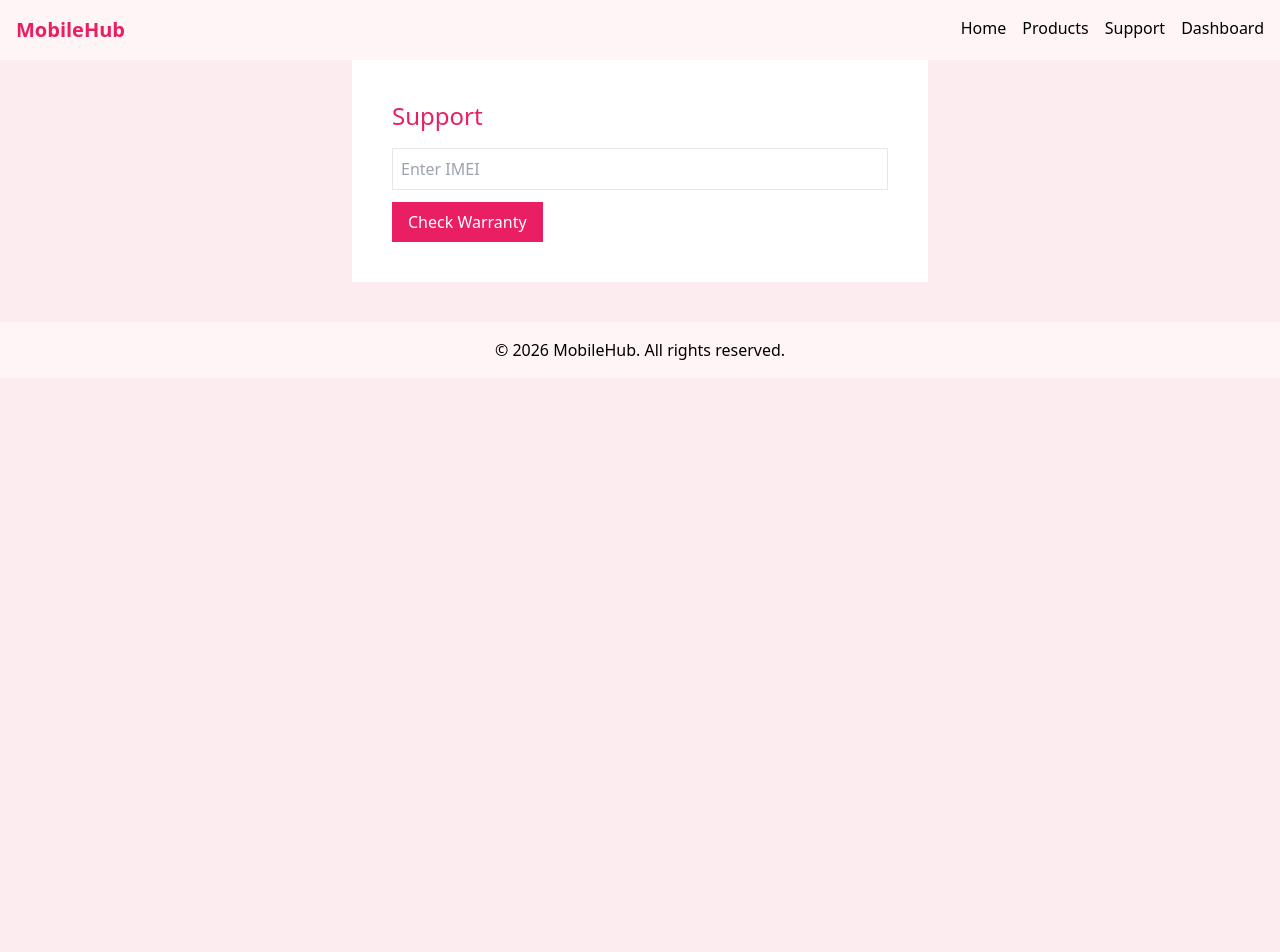
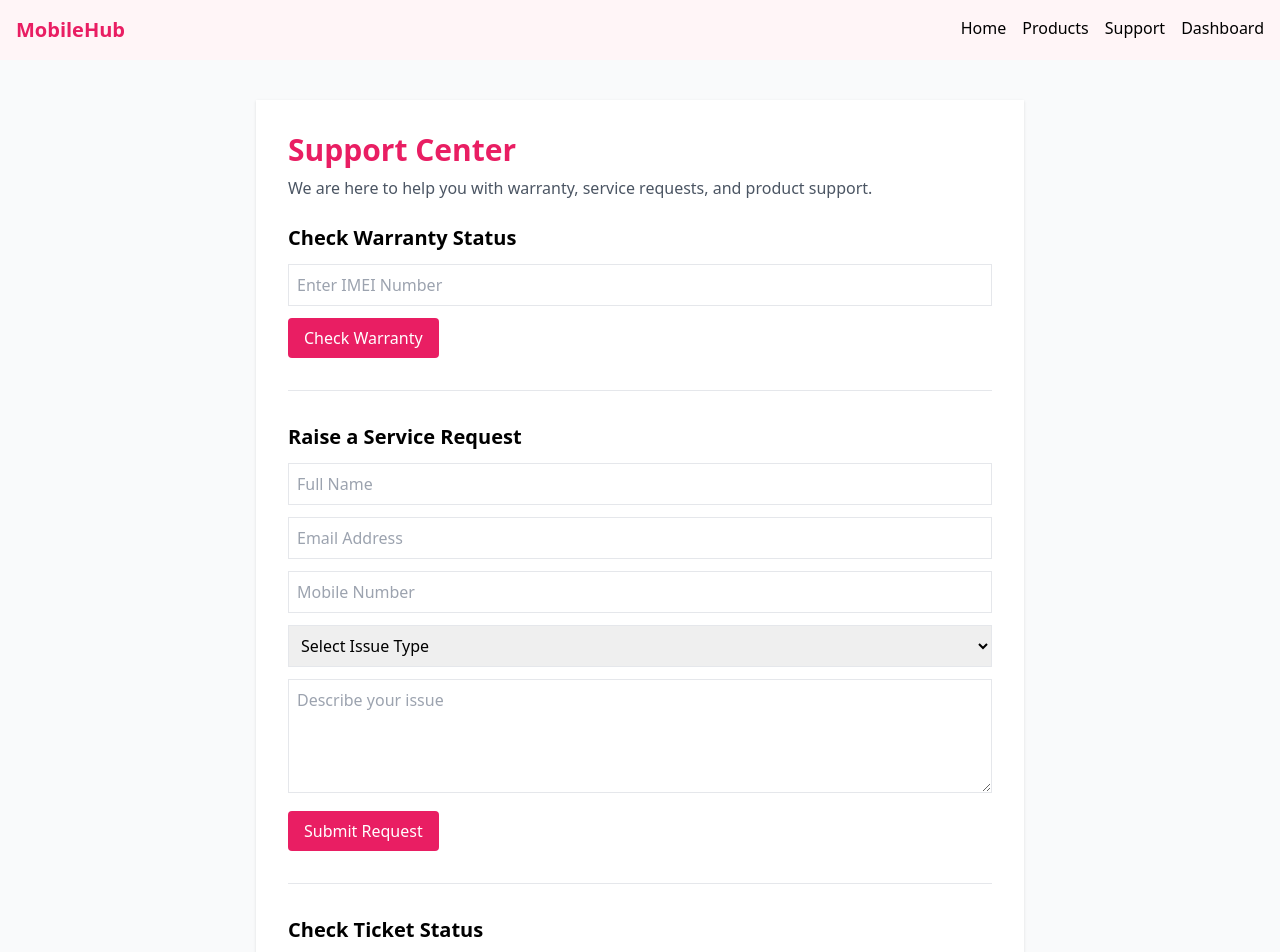
Before and after one commit to Vikas0112/mobile-web-main, a React (Vite) app: page /support in a window 1280 px wide. Shown: the top 952 px of the page. Before the commit the page ends 800 px from the top, so only its background shows below. Built offline with nearby package versions, Linux system fonts and the light colour scheme.

Commit message:
Update Support.jsx

```diff
--- a/src/pages/Support.jsx
+++ b/src/pages/Support.jsx
@@ -1,11 +1,156 @@
-const Support = () => (
-  <div className="p-10 bg-white max-w-xl mx-auto">
-    <h2 className="text-2xl text-pinkPrimary mb-4">Support</h2>
-    <input className="border p-2 w-full mb-3" placeholder="Enter IMEI" />
-    <button className="bg-pinkPrimary text-white px-4 py-2">
-      Check Warranty
-    </button>
-  </div>
-);
+const Support = () => {
+  return (
+    <div className="p-10 bg-gray-50 min-h-screen">
+
+      {/* Header */}
+      <div className="max-w-3xl mx-auto bg-white p-8 shadow">
+        <h2 className="text-3xl font-semibold text-pinkPrimary mb-2">
+          Support Center
+        </h2>
+        <p className="text-gray-600 mb-6">
+          We are here to help you with warranty, service requests, and product support.
+        </p>
+
+        {/* Warranty Check */}
+        <div className="mb-8">
+          <h3 className="text-xl font-semibold mb-3">Check Warranty Status</h3>
+          <input
+            className="border p-2 w-full mb-3"
+            placeholder="Enter IMEI Number"
+          />
+          <button className="bg-pinkPrimary text-white px-4 py-2 rounded">
+            Check Warranty
+          </button>
+        </div>
+
+        {/* Divider */}
+        <hr className="my-8" />
+
+        {/* Service Request */}
+        <div className="mb-8">
+          <h3 className="text-xl font-semibold mb-3">Raise a Service Request</h3>
+
+          <input
+            className="border p-2 w-full mb-3"
+            placeholder="Full Name"
+          />
+
+          <input
+            className="border p-2 w-full mb-3"
+            placeholder="Email Address"
+          />
+
+          <input
+            className="border p-2 w-full mb-3"
+            placeholder="Mobile Number"
+          />
+
+          <select className="border p-2 w-full mb-3">
+            <option>Select Issue Type</option>
+            <option>Screen Damage</option>
+            <option>Battery Issue</option>
+            <option>Network Problem</option>
+            <option>Software Issue</option>
+            <option>Other</option>
+          </select>
+
+          <textarea
+            className="border p-2 w-full mb-3"
+            rows="4"
+            placeholder="Describe your issue"
+          />
+
+          <button className="bg-pinkPrimary text-white px-4 py-2 rounded">
+            Submit Request
+          </button>
+        </div>
+
+        <hr className="my-8" />
+
+        {/* Ticket Status */}
+        <div className="mb-8">
+          <h3 className="text-xl font-semibold mb-3">Check Ticket Status</h3>
+
+          <input
+            className="border p-2 w-full mb-3"
+            placeholder="Enter Ticket ID"
+          />
+
+          <button className="bg-pinkPrimary text-white px-4 py-2 rounded">
+            Check Status
+          </button>
+        </div>
+
+        <hr className="my-8" />
+
+        {/* FAQs */}
+        <div className="mb-8">
+          <h3 className="text-xl font-semibold mb-4">Frequently Asked Questions</h3>
+
+          <div className="mb-4">
+            <p className="font-medium">How do I find my IMEI number?</p>
+            <p className="text-gray-600">
+              Dial *#06# on your phone or check the device box or settings.
+            </p>
+          </div>
+
+          <div className="mb-4">
+            <p className="font-medium">What is covered under warranty?</p>
+            <p className="text-gray-600">
+              Manufacturing defects and hardware issues are covered as per warranty policy.
+            </p>
+          </div>
+
+          <div className="mb-4">
+            <p className="font-medium">How long does service take?</p>
+            <p className="text-gray-600">
+              Most repairs are completed within 5–7 working days.
+            </p>
+          </div>
+
+          <div className="mb-4">
+            <p className="font-medium">Can I cancel my service request?</p>
+            <p className="text-gray-600">
+              Yes, you can cancel before the device is picked up.
+            </p>
+          </div>
+        </div>
+
+        <hr className="my-8" />
+
+        {/* Contact Info */}
+        <div className="mb-8">
+          <h3 className="text-xl font-semibold mb-3">Contact Support</h3>
+
+          <p className="text-gray-700 mb-2">
+            📧 Email: support@mobileweb.com
+          </p>
+          <p className="text-gray-700 mb-2">
+            📞 Phone: +91 98765 43210
+          </p>
+          <p className="text-gray-700 mb-2">
+            🕘 Support Hours: Mon–Sat (9 AM – 6 PM)
+          </p>
+        </div>
+
+        <hr className="my-8" />
+
+        {/* Policies */}
+        <div>
+          <h3 className="text-xl font-semibold mb-3">Support Policies</h3>
+
+          <ul className="list-disc list-inside text-gray-600 space-y-2">
+            <li>Warranty is valid only with proof of purchase.</li>
+            <li>Physical damage is not covered under standard warranty.</li>
+            <li>Backup your data before submitting the device.</li>
+            <li>Service availability depends on location.</li>
+            <li>Replacement is subject to internal verification.</li>
+          </ul>
+        </div>
+
+      </div>
+    </div>
+  );
+};
 
 export default Support;
```
